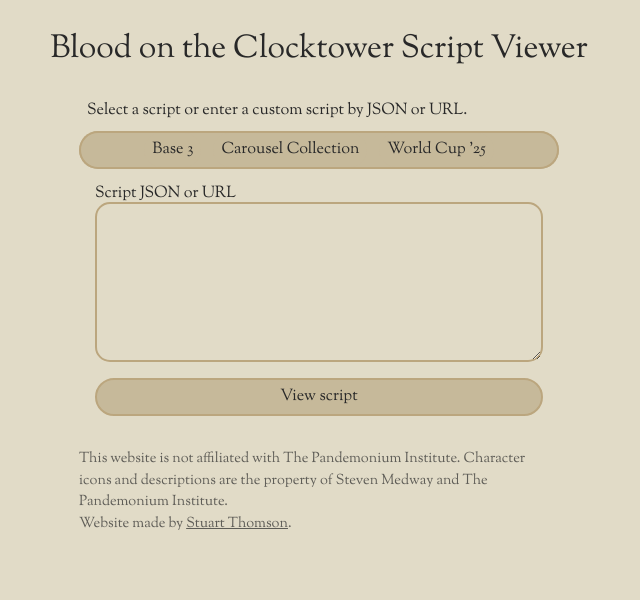
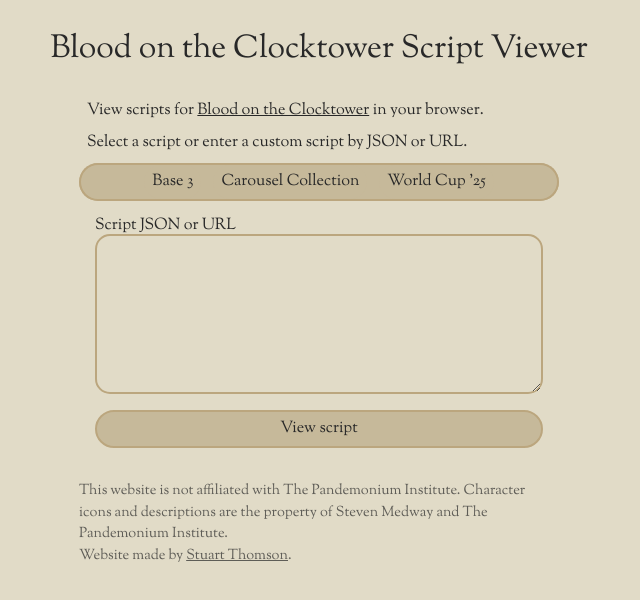
Before and after one commit to s-thom/botc-script-viewer, a React (Vite) app: page / in a window 1280 px wide. Shown: the top 600 px of the page, without its empty margins (321-961 px from the left). Built offline with nearby package versions, Linux system fonts and the light colour scheme.

Commit message:
Add some content when JS is disabled

```diff
--- a/index.html
+++ b/index.html
@@ -16,7 +16,27 @@
     ></script>
   </head>
   <body>
-    <div id="root"></div>
+    <div id="root">
+      <div class="ns-home">
+        <h1 class="ns-title">Blood on the Clocktower Script Viewer</h1>
+        <p class="ns-text">
+          View scripts for
+          <a
+            href="https://bloodontheclocktower.com/"
+            target="_blank"
+            rel="external noreferrer"
+          >
+            Blood on the Clocktower
+          </a>
+          in your browser.
+        </p>
+        <noscript
+          ><p class="ns-text">
+            This website requires Javascript to run.
+          </p></noscript
+        >
+      </div>
+    </div>
     <script type="module" src="/src/main.tsx"></script>
   </body>
 </html>
--- a/src/components/display/ScriptDisplay.tsx
+++ b/src/components/display/ScriptDisplay.tsx
@@ -103,7 +103,10 @@
         This website is not affiliated with The Pandemonium Institute. Character
         icons and descriptions are the property of Steven Medway and The
         Pandemonium Institute. Website made by{" "}
-        <a href="https://sthom.kiwi">Stuart Thomson</a>.
+        <a href="https://sthom.kiwi" target="_blank" rel="external noreferrer">
+          Stuart Thomson
+        </a>
+        .
       </footer>
     </div>
   );
--- a/src/css/display.module.css
+++ b/src/css/display.module.css
@@ -66,6 +66,10 @@
   font-family: var(--font-title);
 }
 
+.ScriptCharacterDescription {
+  line-height: 1.3rem;
+}
+
 .ScriptFabledList {
   flex-grow: 1;
   display: flex;
--- a/src/index.css
+++ b/src/index.css
@@ -154,6 +154,10 @@
   color: var(--color-text);
 }
 
+a {
+  color: inherit;
+}
+
 @media print {
   :root {
     font-size: 11px;
@@ -163,3 +167,18 @@
     display: none !important;
   }
 }
+
+.ns-home {
+  margin: 0 auto;
+  max-width: 30rem;
+  padding: 2rem;
+}
+
+.ns-title {
+  text-align: center;
+  margin: 2rem;
+}
+
+.ns-text {
+  margin: 0.5rem;
+}
--- a/src/pages/Home.tsx
+++ b/src/pages/Home.tsx
@@ -12,6 +12,17 @@
         Blood on the Clocktower Script Viewer
       </h1>
       <div className={styles.HomeContent}>
+        <p className={styles.InfoText}>
+          View scripts for{" "}
+          <a
+            href="https://bloodontheclocktower.com/"
+            target="_blank"
+            rel="external noreferrer"
+          >
+            Blood on the Clocktower
+          </a>{" "}
+          in your browser.
+        </p>
         <HostedScriptsMenu />
         <CustomScriptForm />
         <footer className={styles.HomeFooter}>
@@ -21,7 +32,15 @@
             and The Pandemonium Institute.
           </p>
           <p>
-            Website made by <a href="https://sthom.kiwi">Stuart Thomson</a>.
+            Website made by{" "}
+            <a
+              href="https://sthom.kiwi"
+              target="_blank"
+              rel="external noreferrer"
+            >
+              Stuart Thomson
+            </a>
+            .
           </p>
         </footer>
       </div>
```
